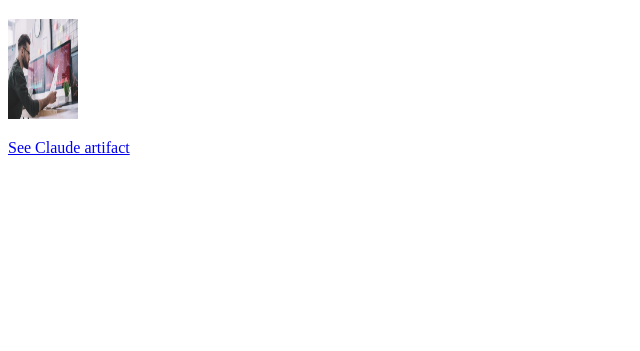
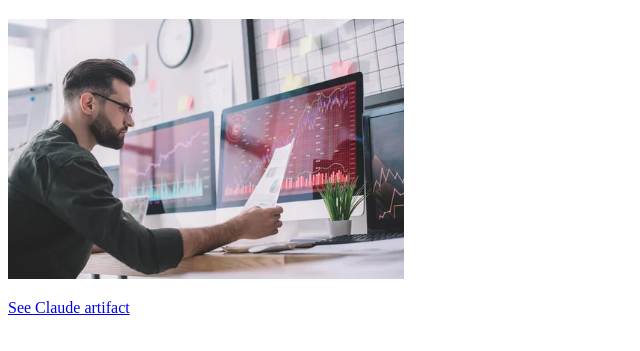
Before and after one commit to hfyee/ai-research-asst, a plain HTML site: page index.html in a window 1280 px wide. Shown: the part 61-412 px from the top of the page, without its empty margins (0-640 px from the left). Drawn offline with Linux system fonts and the light colour scheme.

Commit message:
Update index.html

```diff
--- a/index.html
+++ b/index.html
@@ -4,7 +4,7 @@
 </head>
  <body>
  <h1>Research Topic Assistant</h1>
-   <p><img src="research_analyst.png" style="width: 70px; height: 100px;" alt="Research analyst image" /></p>
+   <p><img src="research_analyst.png" alt="Research analyst image" /></p>
    <a href="https://claude.ai/public/artifacts/a90a0d62-ef11-4bb9-a8e1-064605963ab5">See Claude artifact</a>
  </body>
  </html>
```
